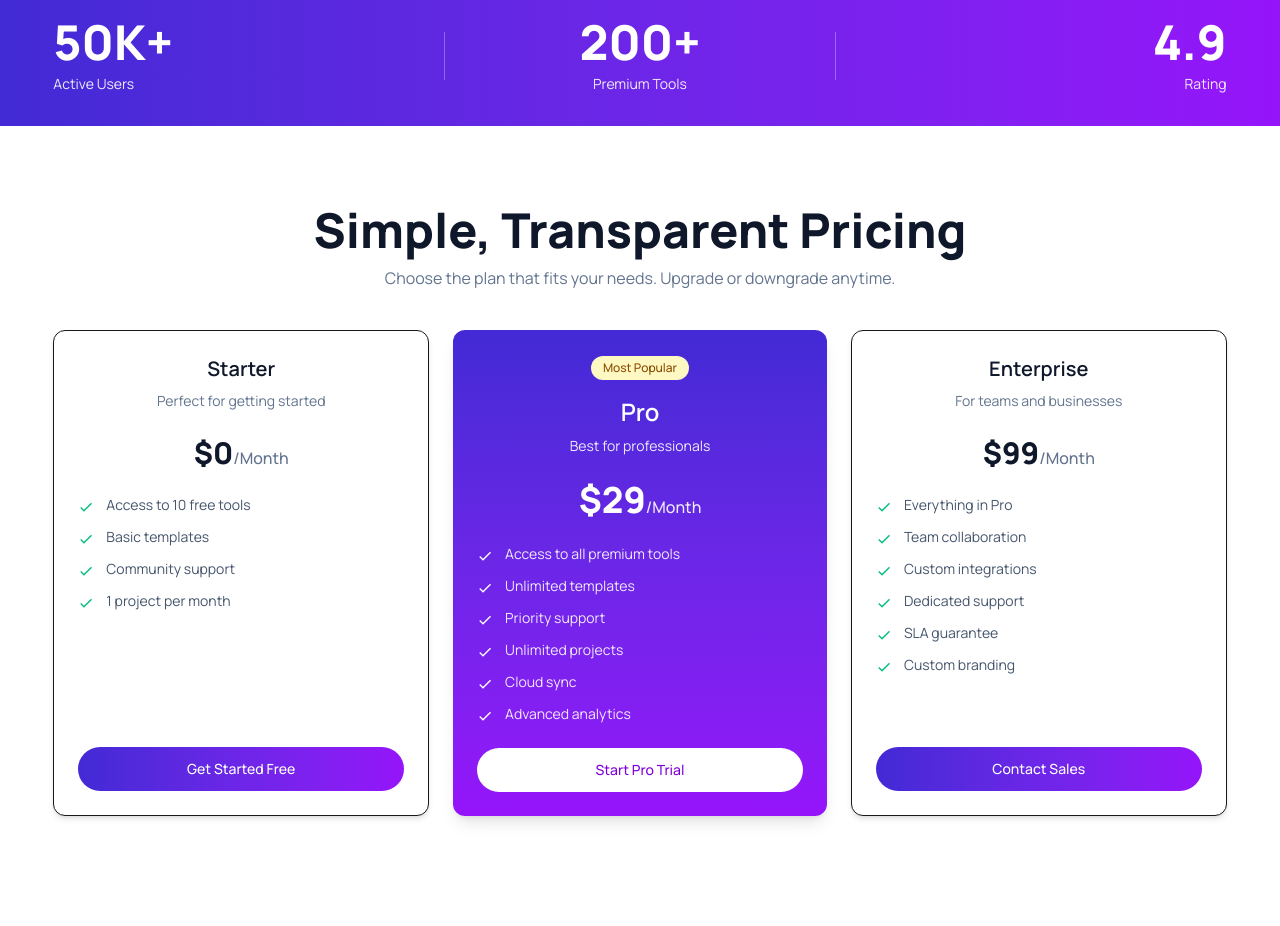
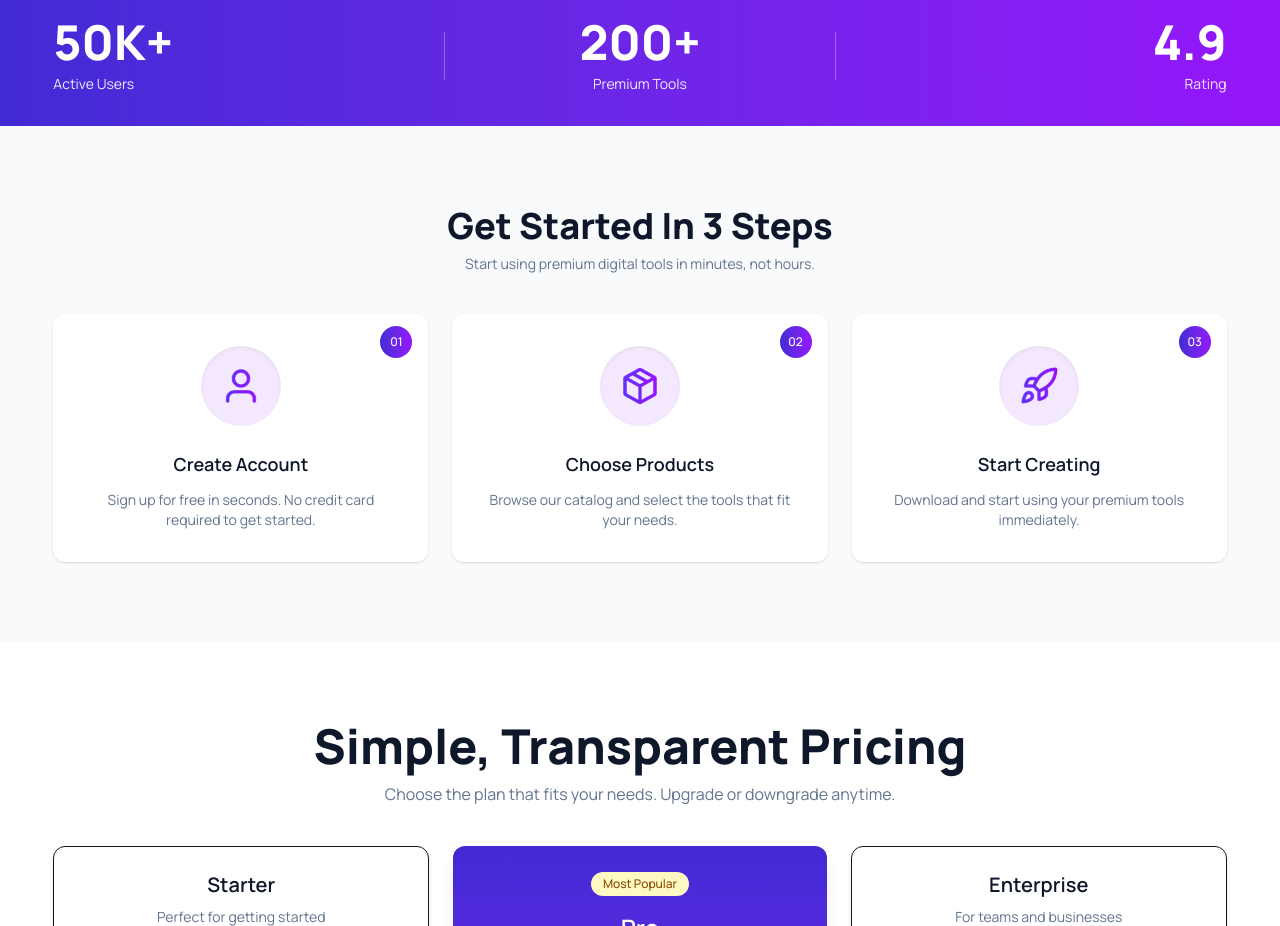
Before and after one commit to mehediScriptDev/ph6_digital, a React (Vite) app: page / in a window 1280 px wide. Shown: the part 940-1866 px from the top of the page. Built offline with nearby package versions, Linux system fonts and the light colour scheme.

Commit message:
steps done

```diff
--- a/src/App.jsx
+++ b/src/App.jsx
@@ -5,6 +5,7 @@ import Hero from "./components/Hero";
 import Navbar from "./components/Navbar";
 import Pricing from "./components/Pricing";
 import Stats from "./components/Stats";
+import Steps from "./components/Steps";
 
 function App() {
   return (
@@ -13,6 +14,7 @@ function App() {
         <Navbar />
         <Hero />
         <Stats/>
+        <Steps/>
         <Pricing/>
         <Cta/>
        <Footer/>
--- /dev/null
+++ b/src/components/Steps.jsx
@@ -0,0 +1,53 @@
+import React from 'react';
+
+const StepCard = ({ num, imgSrc, title, desc }) => (
+  <div className="card rounded-xl shadow-sm bg-white relative">
+    <div className="p-8 flex flex-col items-center text-center">
+      <div className="w-20 h-20 rounded-full flex items-center justify-center bg-[#f3e8fe] shadow-inner">
+        <img src={imgSrc} alt={title} className="w-10 h-10" />
+      </div>
+      <h4 className="mt-6 text-lg font-semibold text-slate-900">{title}</h4>
+      <p className="mt-3 text-sm text-slate-500 max-w-xs">{desc}</p>
+    </div>
+
+    <div className="absolute top-3 right-4">
+      <div className="w-8 h-8 rounded-full bg-linear-to-r from-primary to-another text-white flex items-center justify-center text-xs font-medium">{num}</div>
+    </div>
+  </div>
+);
+
+const Steps = () => {
+  return (
+    <section className="py-20 bg-slate-50">
+      <div className="w-11/12 mx-auto text-center">
+        <h2 className="text-3xl md:text-4xl font-extrabold text-slate-900">Get Started In 3 Steps</h2>
+        <p className="mt-2 text-sm text-slate-500">Start using premium digital tools in minutes, not hours.</p>
+
+        <div className="mt-10 grid grid-cols-1 md:grid-cols-3 gap-6">
+          <StepCard
+            num="01"
+            imgSrc="/assets/user.png"
+            title="Create Account"
+            desc="Sign up for free in seconds. No credit card required to get started."
+          />
+
+          <StepCard
+            num="02"
+            imgSrc="/assets/package.png"
+            title="Choose Products"
+            desc="Browse our catalog and select the tools that fit your needs."
+          />
+
+          <StepCard
+            num="03"
+            imgSrc="/assets/rocket.png"
+            title="Start Creating"
+            desc="Download and start using your premium tools immediately."
+          />
+        </div>
+      </div>
+    </section>
+  );
+};
+
+export default Steps;
```
